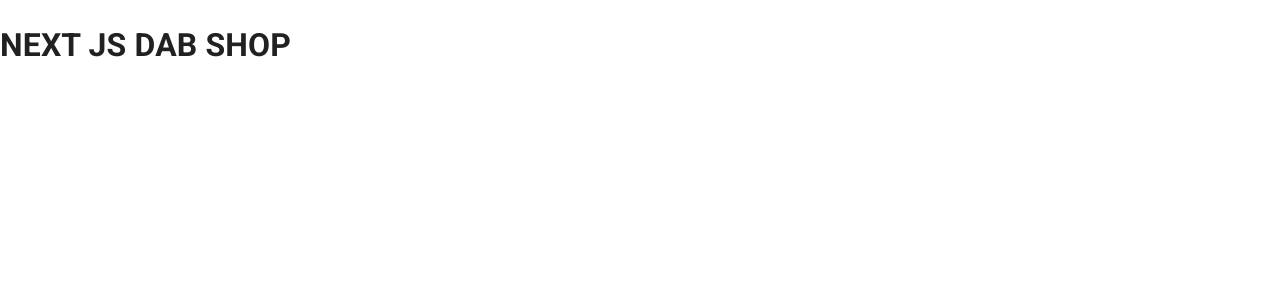
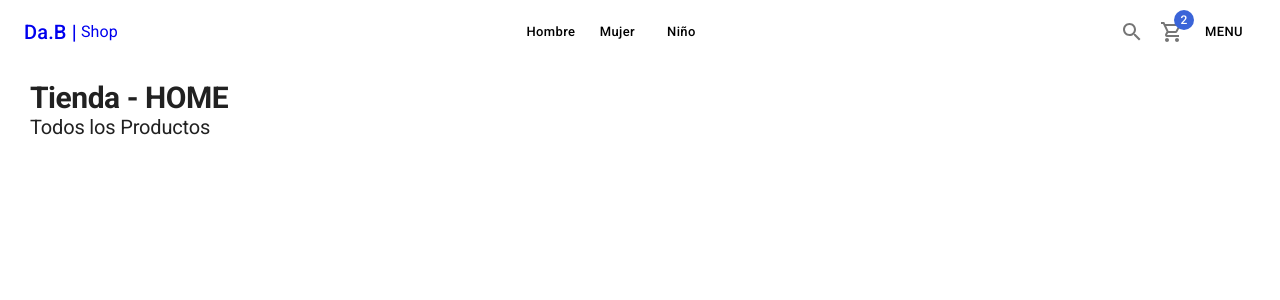
Before and after one commit to db360/05-nextjs-shop, a Next.js app: page / in a window 1280 px wide. Shown: the top 300 px of the page. Built offline with nearby package versions, Linux system fonts and the light colour scheme.

Commit message:
Navbar and links

```diff
--- /dev/null
+++ b/components/layout/ShopLayout.tsx
@@ -0,0 +1,49 @@
+import { FC, PropsWithChildren } from "react";
+import Head from "next/head"
+
+import { Navbar } from "../ui";
+
+interface Props {
+    title: string;
+    pageDescription: string;
+    imageFullUrl?: string;
+
+}
+
+export const ShopLayout:FC<PropsWithChildren<Props>> = ({children, title, pageDescription,imageFullUrl}) => {
+  return (
+      <>
+        <Head>
+            <title>{title}</title>
+
+            <meta name="description" content={pageDescription} />
+            <meta name="og:title" content={title} />
+            <meta name="og:description" content={pageDescription} />
+
+            {
+                imageFullUrl && (
+                    <meta name="og:image" content={imageFullUrl} />
+                )
+            }
+
+        </Head>
+        <nav>
+            <Navbar />
+        </nav>
+
+            {/* TODO: SIDEBAR */}
+
+        <main style={{
+            margin: '80px auto',
+            maxWidth: '1440',
+            padding: '0px 30px'
+        }}>
+            {children}
+        </main>
+
+        <footer>
+            {/* TODO: FOOTER */}
+        </footer>
+      </>
+  )
+}
--- /dev/null
+++ b/components/layout/index.ts
@@ -0,0 +1 @@
+export * from './ShopLayout';
--- /dev/null
+++ b/components/ui/Navbar.tsx
@@ -0,0 +1,58 @@
+import NextLink from 'next/link';
+
+import { AppBar, Badge, Box, Button, IconButton, Link, Toolbar, Typography } from "@mui/material"
+import { SearchOutlined, ShoppingCartOutlined } from '@mui/icons-material';
+
+export const Navbar = () => {
+  return (
+    <AppBar>
+        <Toolbar>
+            <NextLink href='/' passHref>
+                <Link display='flex' alignItems="center">
+                    <Typography variant='h6'>Da.B |</Typography>
+                    <Typography sx={{ ml: 0.5 }}>Shop </Typography>
+                </Link>
+            </NextLink>
+
+            <Box flex={1}/>
+
+            <Box sx={{display: { xs: 'none', sm:'block'}}}>
+                <NextLink href="/category/men" passHref>
+                    <Link>
+                        <Button>Hombre</Button>
+                    </Link>
+                </NextLink>
+                <NextLink href="/category/woman" passHref>
+                    <Link>
+                        <Button>Mujer</Button>
+                    </Link>
+                </NextLink>
+                <NextLink href="/category/children" passHref>
+                    <Link>
+                        <Button>Niño</Button>
+                    </Link>
+                </NextLink>
+            </Box>
+
+            <Box flex={1}/>
+
+            <IconButton>
+                <SearchOutlined />
+            </IconButton>
+
+            <NextLink href="/cart" passHref>
+                <Link>
+                    <IconButton>
+                        <Badge badgeContent={ 2 } color="secondary">
+                            <ShoppingCartOutlined />
+                        </Badge>
+                    </IconButton>
+                </Link>
+            </NextLink>
+
+            <Button>MENU</Button>
+
+        </Toolbar>
+    </AppBar>
+)
+}
--- /dev/null
+++ b/components/ui/index.ts
@@ -0,0 +1 @@
+export * from './Navbar'
--- a/pages/index.tsx
+++ b/pages/index.tsx
@@ -1,11 +1,14 @@
+import { Typography } from '@mui/material'
 import type { NextPage } from 'next'
-import Head from 'next/head'
-import Image from 'next/image'
-import styles from '../styles/Home.module.css'
+
+import { ShopLayout } from '../components/layout'
 
 const Home: NextPage = () => {
   return (
-    <h1>NEXT JS DAB SHOP</h1>
+    <ShopLayout title={'DaB - SHOP - HOME'} pageDescription={'Encuentra los mejores productos de DAB aquí'}>
+      <Typography variant="h1" component='h1'>Tienda - HOME</Typography>
+      <Typography variant="h2" sx={{marginBottom: 1}}>Todos los Productos</Typography>
+    </ShopLayout>
   )
 }
 
--- a/themes/light-theme.ts
+++ b/themes/light-theme.ts
@@ -57,6 +57,8 @@ export const lightTheme = createTheme({
       },
       styleOverrides: {
         root: {
+          color: 'black',
+          backgroundColor: 'white',
           textTransform: 'none',
           boxShadow: 'none',
           borderRadius: 10,
```
